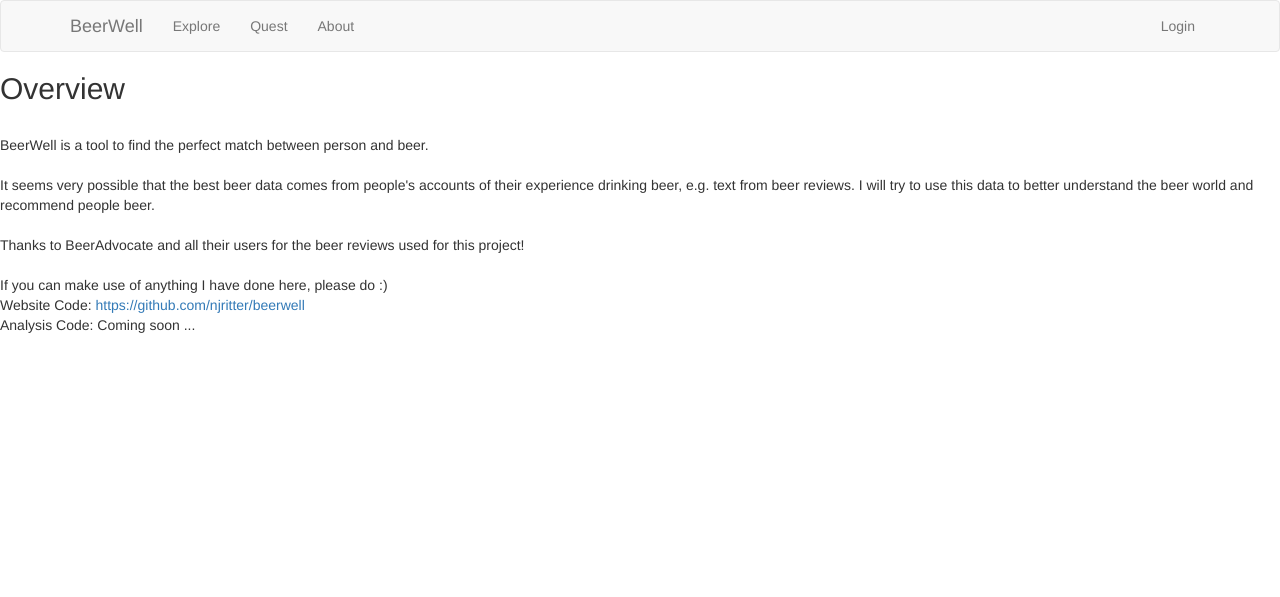
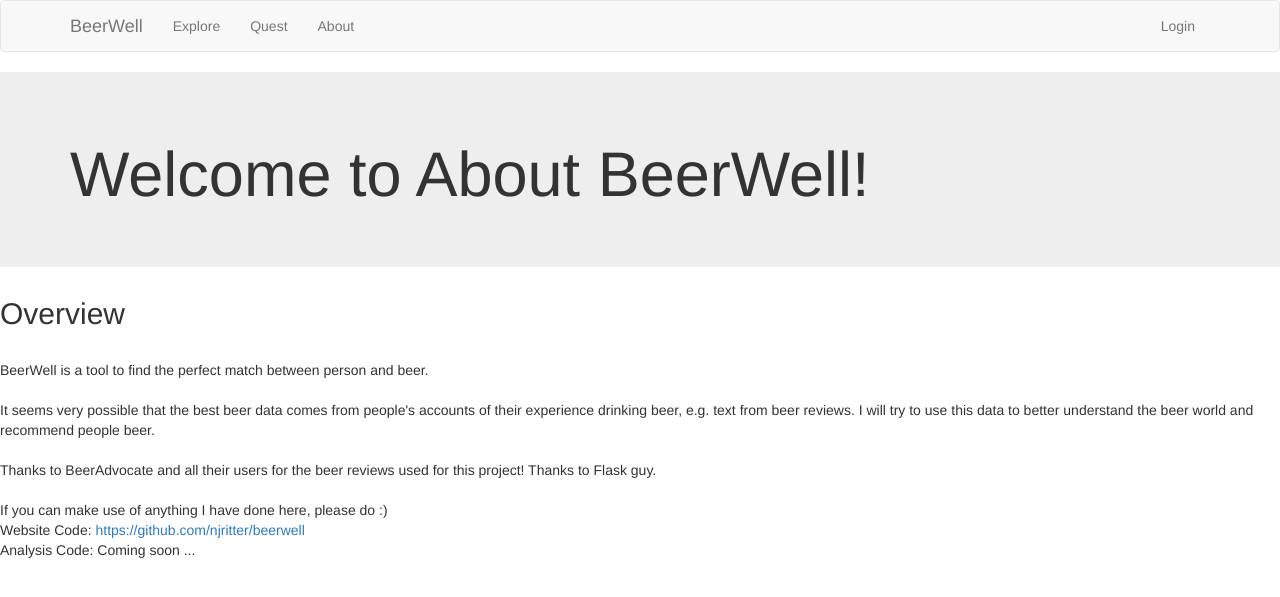
Before and after one commit to njritter/beerwell, a Flask app: page /about/ in a window 1280 px wide. Shown: the top 597 px of the page. Run offline with Flask 2, Linux system fonts and the light colour scheme; some libraries are stand-ins or nearby versions.

Commit message:
Update About Page

```diff
--- a/app/templates/about.html
+++ b/app/templates/about.html
@@ -1,6 +1,15 @@
 {% extends "base.html" %}
 
 {% block content %}
+
+<!-- Header -->
+  <div class="jumbotron">
+    <div class="container">
+      <h1>Welcome to About BeerWell!</h1>
+      <!-- Find out more About this project -->
+      <!-- Data science behind BeerWell ... blog -->
+    </div>
+  </div>
 
   <h2>Overview</h2>
     <br>
@@ -15,6 +24,7 @@
     <br>
     Thanks to BeerAdvocate and all their users for the beer reviews
     used for this project!
+    Thanks to Flask guy.
     <br>
     <br>
     If you can make use of anything I have done here, please do :)
```
Also changed, not shown: app/templates/quest.html (+10 -0 lines).
